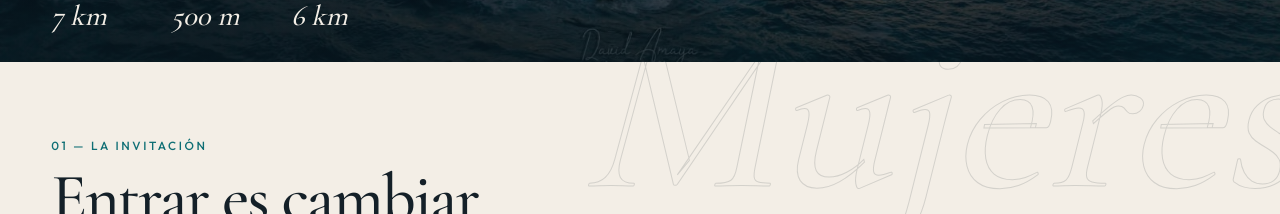
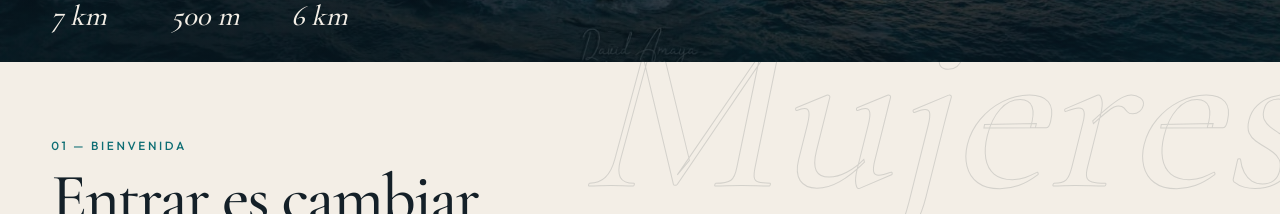
Before and after one commit to miguelangelcanchepool/islamujeres, a Next.js app: page / in a window 1280 px wide. Shown: the part 738-952 px from the top of the page. Built offline with nearby package versions, Linux system fonts and the light colour scheme; no server answers.

Commit message:
Actualiza textos de la página

```diff
--- a/app/page.tsx
+++ b/app/page.tsx
@@ -110,7 +110,7 @@ export default function HomePage() {
         <p className="watermark" aria-hidden="true">
           Mujeres
         </p>
-        <p className="chapter-kicker">01 — La invitación</p>
+        <p className="chapter-kicker">01 — BIENVENIDA</p>
         <h2>Entrar es cambiar de ritmo.</h2>
         <div className="manifesto-grid">
           <p className="lede">
```
